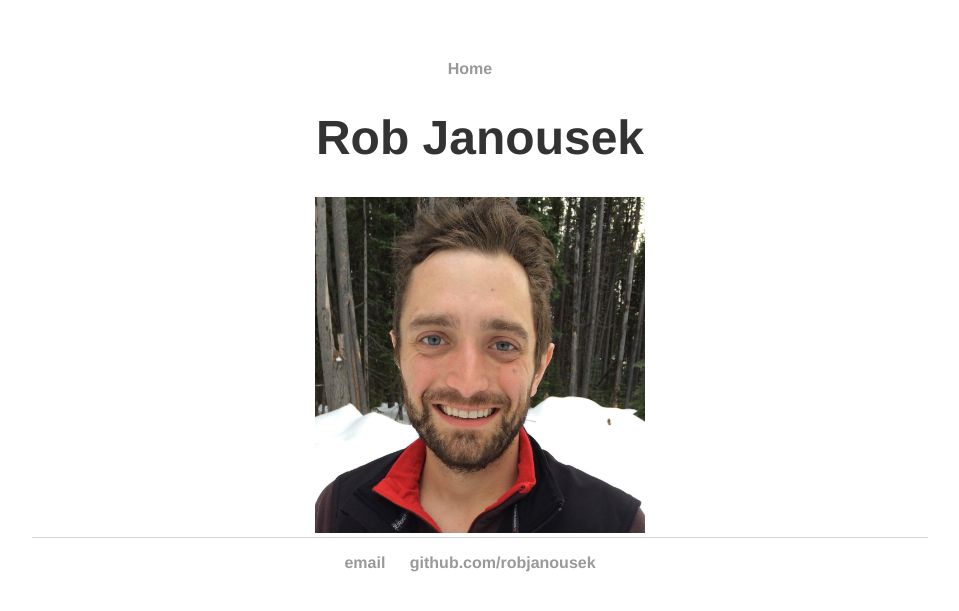
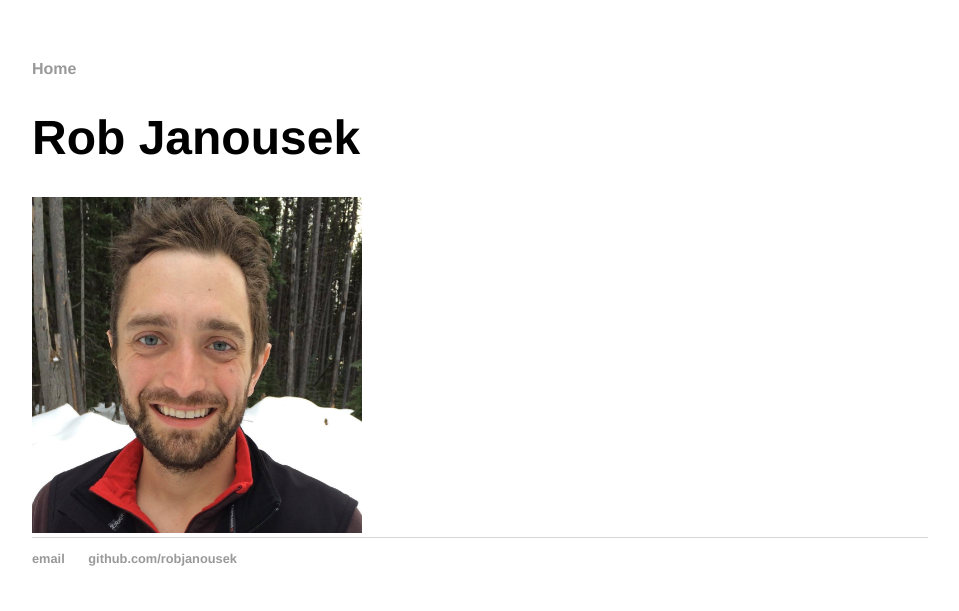
Before and after one commit to robjanousek/robjanousek.github.io, a Jekyll site: the page built from index.html, in a window 1280 px wide. Shown: the top 611 px of the page, without its empty margins (160-1119 px from the left). Built offline with Jekyll 4.4.1, drawn with Linux system fonts in a browser that asks for light colours.

Commit message:
Update main.css

```diff
--- a/css/main.css
+++ b/css/main.css
@@ -1,7 +1,6 @@
 body {
     margin: 60px auto;
     width: 70%;
-    text-align: center;
 }
 nav ul, footer ul {
     font-family:'Helvetica', 'Arial', 'Sans-Serif';
@@ -16,7 +15,6 @@ nav ul li, footer ul li {
 a {
     text-decoration: none;
     color: #999;
-    text-align: center;
 }
 a:hover {
     text-decoration: underline;
@@ -24,20 +22,15 @@ a:hover {
 h1 {
     font-size: 3em;
     font-family:'Helvetica', 'Arial', 'Sans-Serif';
-    color: #333;
-    text-align: center;
 }
 p {
     font-size: 1.5em;
     line-height: 1.4em;
     color: #333;
-    text-align: center;
 }
 footer {
     border-top: 1px solid #d5d5d5;
-    font-family:'Helvetica', 'Arial', 'Sans-Serif';
-    font-size: 1em;
-    text-align: center;
+    font-size: .8em;
 }
 
 ul.posts {
```
